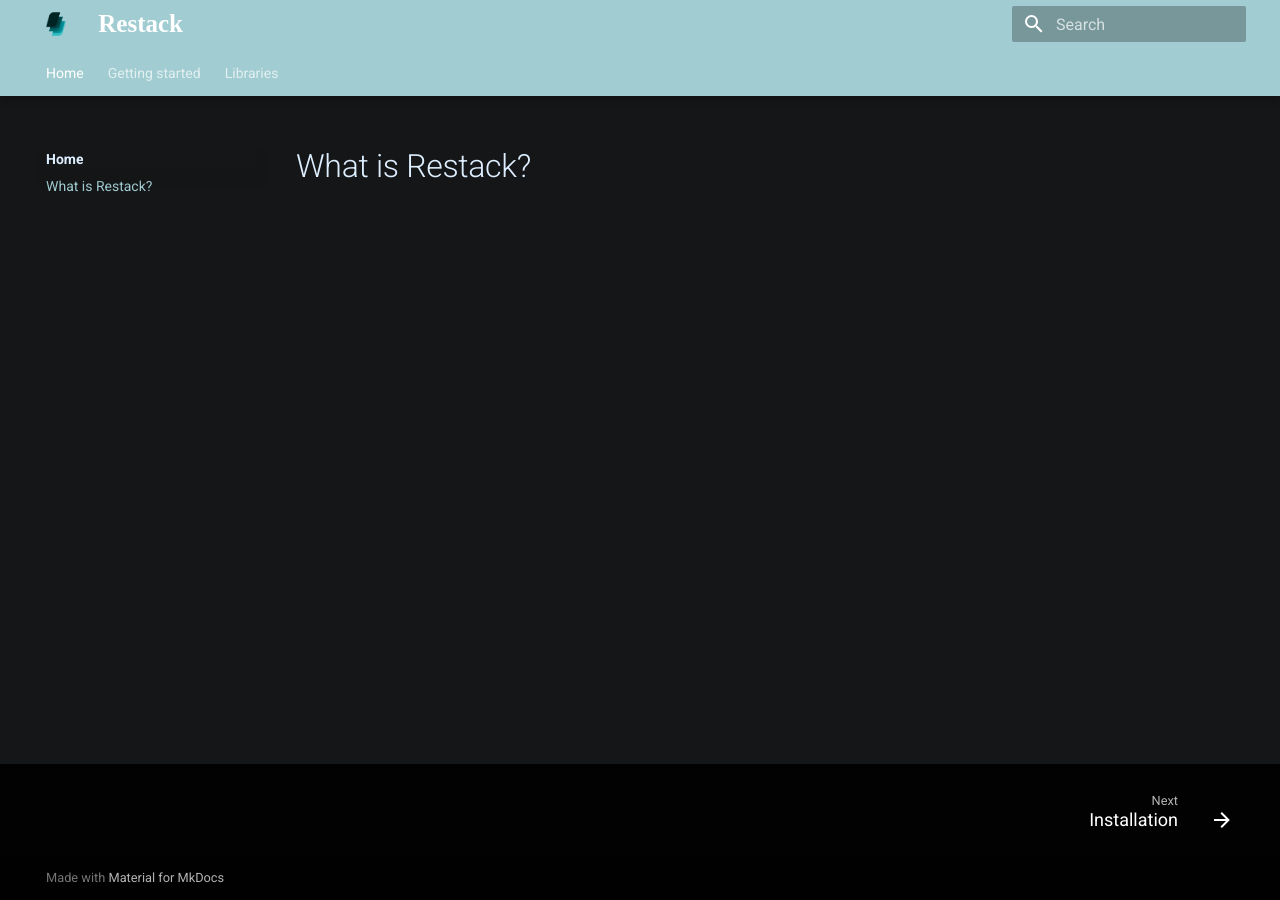
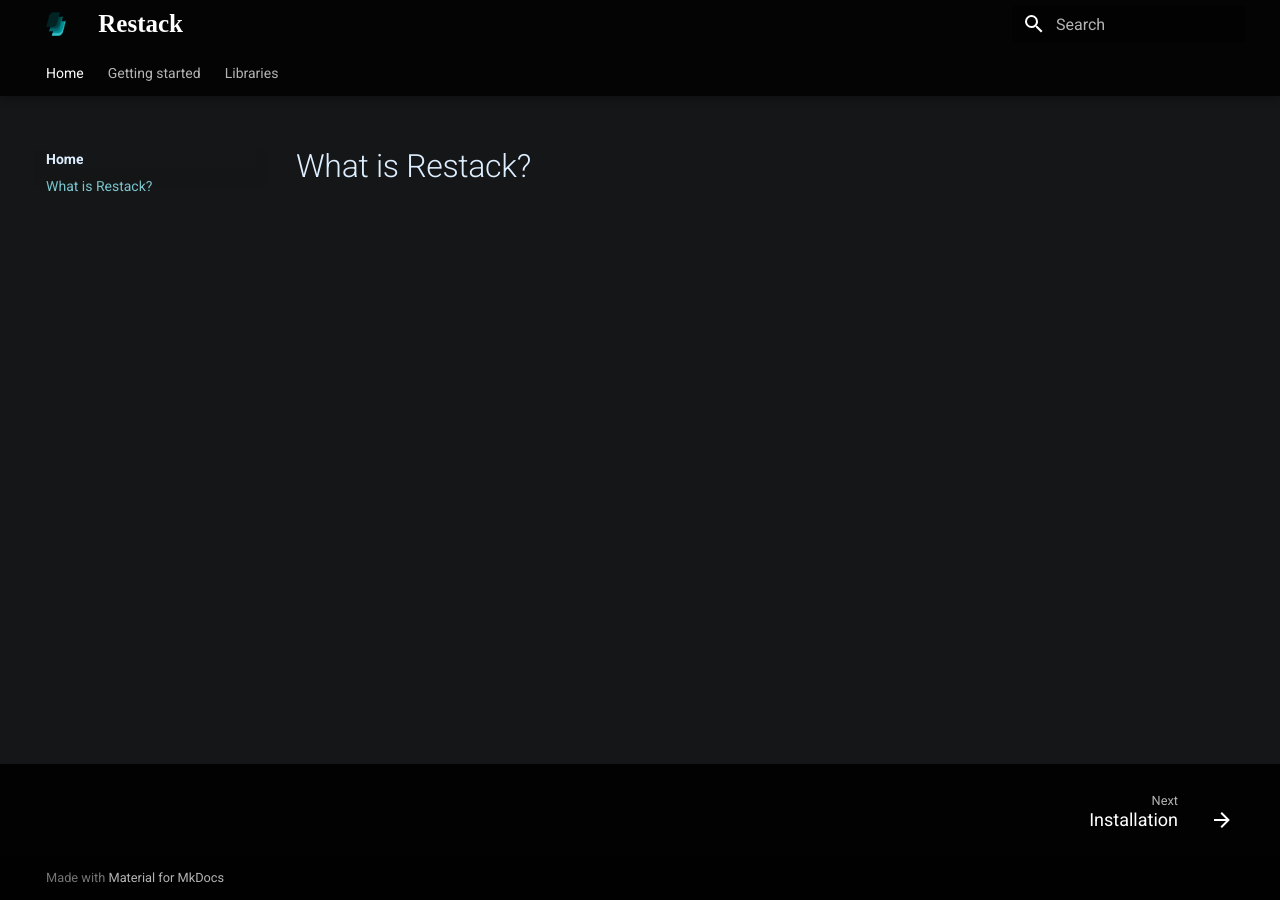
Before and after one commit to florisheyvaert/ReStack_Docs, an MkDocs documentation site: the page built from docs/index.md, in a window 1280 px wide. Built offline with MkDocs 1.6.1 and Material for MkDocs 9.7.7, drawn with Linux system fonts in a browser that asks for light colours; some web fonts are replaced.

Commit message:
changed colors

```diff
--- a/docs/stylesheets/extra.css
+++ b/docs/stylesheets/extra.css
@@ -1,13 +1,11 @@
 @import url('https://fonts.googleapis.com/css2?family=Tektur:wght@400;500&display=swap');
-
-:root {
-    --md-primary-fg-color: #A1CCD1;
-}
 
 [data-md-color-scheme="default"] {
     --md-default-bg-color: #151617;
-    --md-default-fg-color: #fee;
+    --md-default-fg-color: #eee;
     --md-default-fg-color--light: #def;
+    --md-primary-fg-color: #040405;
+    --md-typeset-a-color: #7dc7cf;
 }
 
 .md-header__topic {
```
